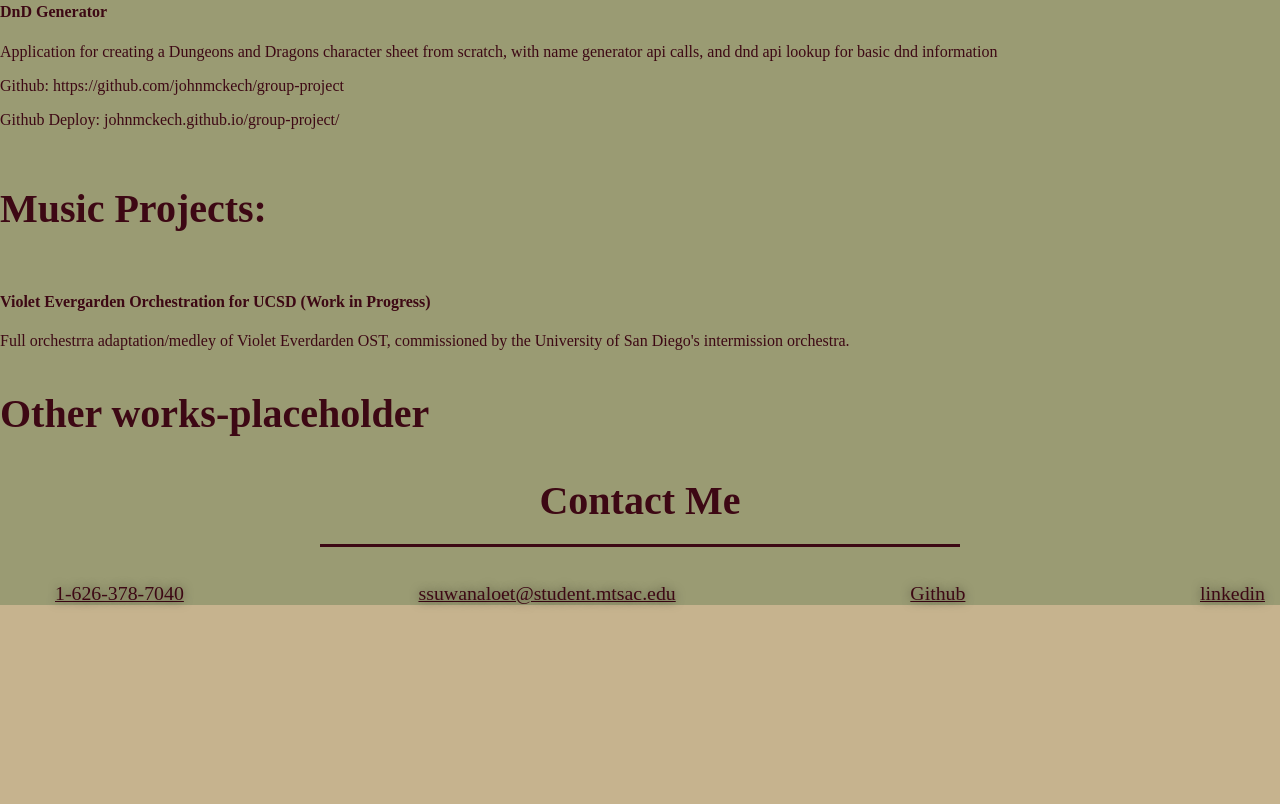
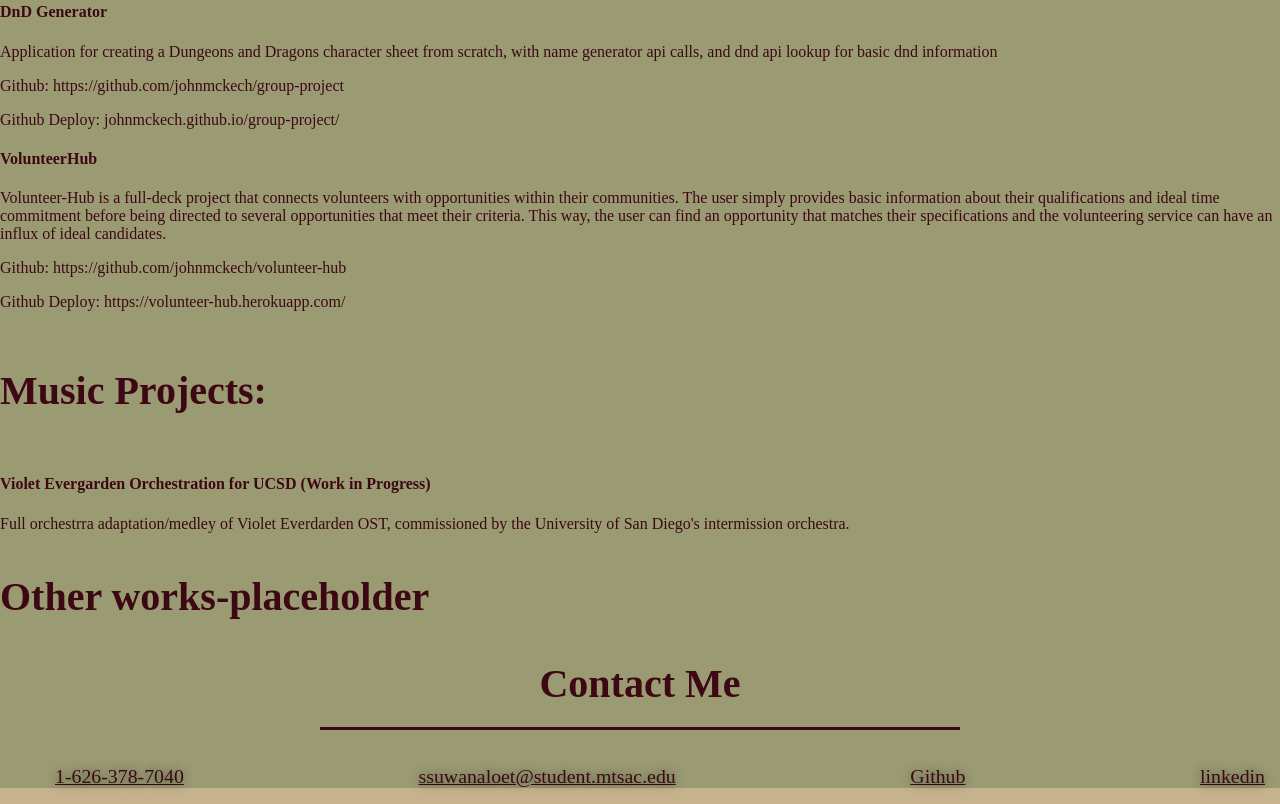
Before and after one commit to suwanaloet/SuwanaloetChallenge2, a plain HTML site: page index.html in a window 1280 px wide. Shown: the part 1824-2628 px from the top of the page. Before the commit the page ends 2445 px from the top, so only its background shows below. Drawn offline with Linux system fonts and the light colour scheme.

Commit message:
added project 2

```diff
--- a/index.html
+++ b/index.html
@@ -118,6 +118,12 @@
                     <p>Application for creating a Dungeons and Dragons character sheet from scratch, with name generator api calls, and dnd api lookup for basic dnd information</p>
                     <p>Github: https://github.com/johnmckech/group-project </p>
                     <p>Github Deploy: johnmckech.github.io/group-project/ </p>
+                    <h4>
+                        VolunteerHub
+                    </h4>
+                    <p>Volunteer-Hub is a full-deck project that connects volunteers with opportunities within their communities. The user simply provides basic information about their qualifications and ideal time commitment before being directed to several opportunities that meet their criteria. This way, the user can find an opportunity that matches their specifications and the volunteering service can have an influx of ideal candidates.</p>
+                    <p>Github: https://github.com/johnmckech/volunteer-hub </p>
+                    <p>Github Deploy: https://volunteer-hub.herokuapp.com/ </p>
 
                 </div>
             </div>
```
